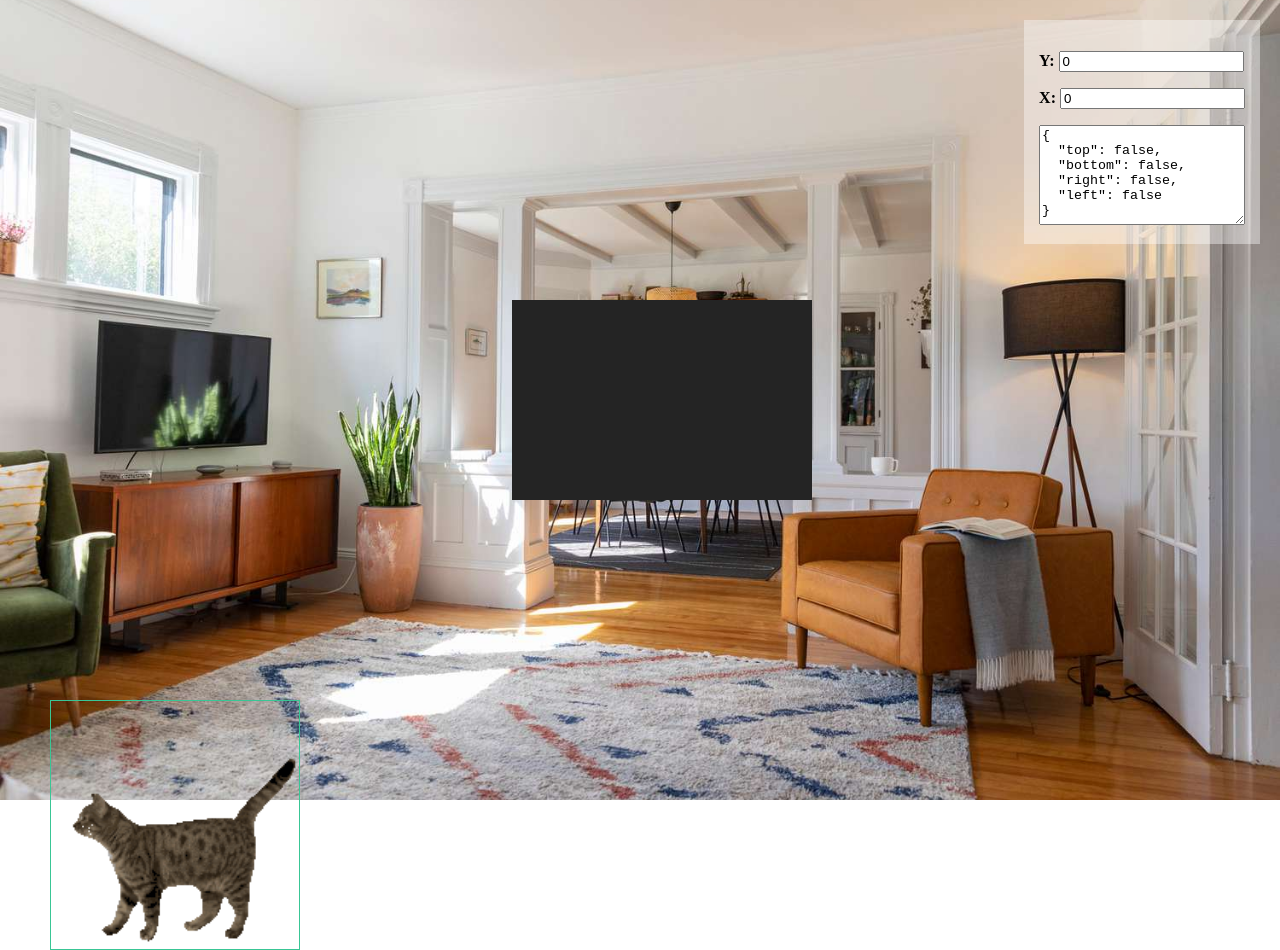
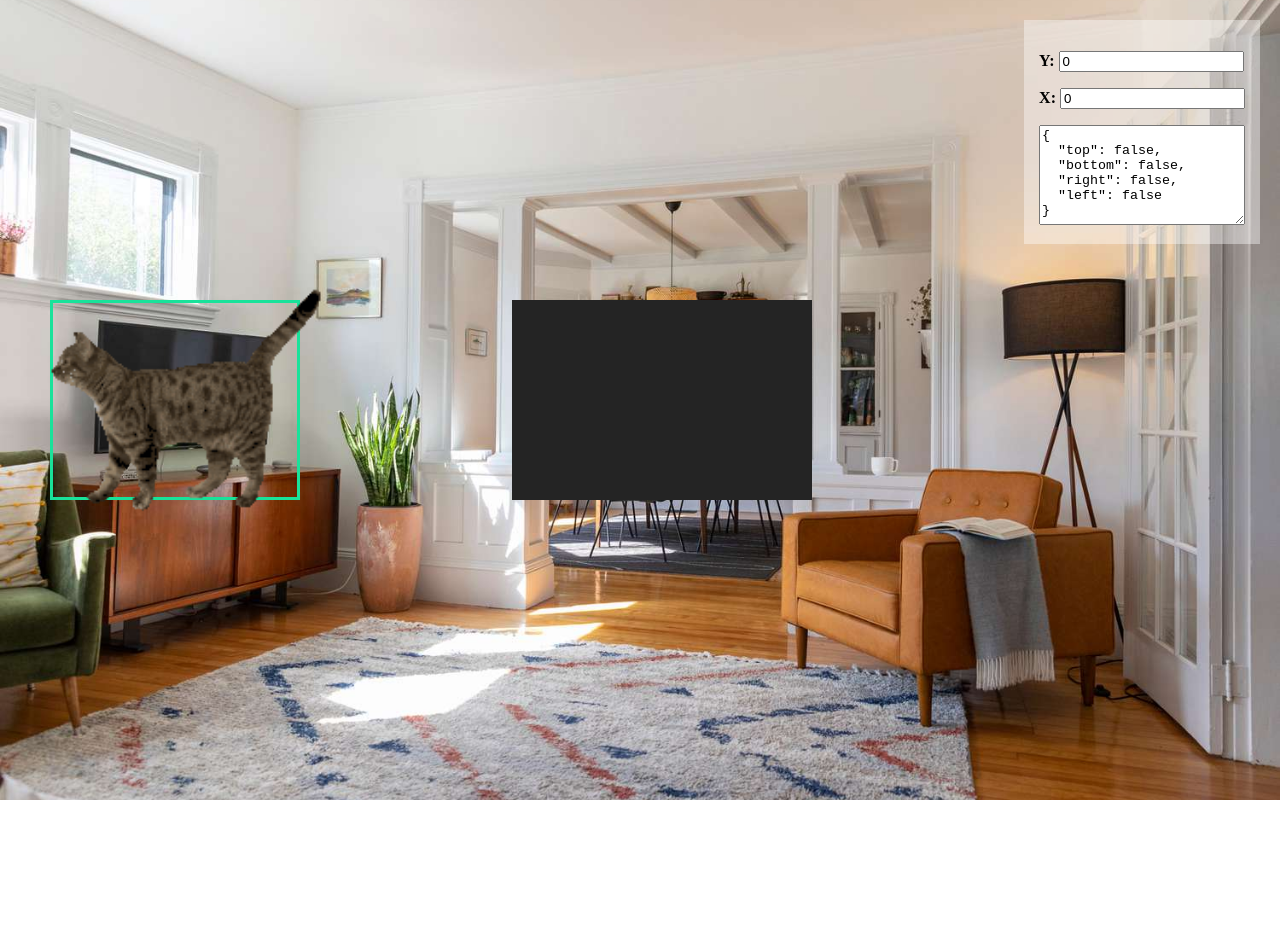
Before and after one commit to zeddmaster/web-game-test, a plain HTML site: page index.html in a window 1280 px wide. After the commit the page ends 800 px from the top, so only its background shows below. Drawn offline with Linux system fonts and the light colour scheme.

Commit message:
Character sizes

```diff
--- a/index.html
+++ b/index.html
@@ -9,8 +9,14 @@
 <body>
 
     <div id="test1">
-        <div class="entity" style="top: 700px; left: 50px;"></div>
-        <div class="ground"></div>
+
+        <aside class="entity" style="top: 300px; left: 50px;">
+            <div class="character"></div>
+        </aside>
+
+        <div class="ground let"></div>
+
+
         <section id="debug">
             <p>
                 <b>Y:</b>
--- a/script.js
+++ b/script.js
@@ -155,7 +155,7 @@ class MovingEntity {
         const scene = document.getElementById('test1')
         const coords = this.#getCurrentPos()
 
-        const elements = [... scene.querySelectorAll('div')]
+        const elements = [... scene.querySelectorAll('.let')]
 
         elements.forEach(el => {
             if(el === this.target)
@@ -167,33 +167,6 @@ class MovingEntity {
                 height: el.offsetHeight,
                 width: el.offsetWidth
             }
-
-            /*const bounds = {
-                bottom: coords.y + this.height >= item.y && coords.y + this.height <= item.y + item.height,
-                top: coords.y <= item.y + item.height && coords.y >= item.y,
-                right: coords.x + this.width >= item.x && coords.x + this.width <= item.x + item.width,
-                left: coords.x <= item.x + item.width && coords.x >= item.x
-            }
-
-            data.bottom = !data.bottom && bounds.bottom && (bounds.left || bounds.right)
-            data.top = !data.top && bounds.top && (bounds.left || bounds.right)
-            data.right = !data.right && bounds.right && (bounds.top || bounds.bottom)
-            data.left = !data.left && bounds.left && (bounds.top || bounds.bottom)*/
-
-            // 1. понять, что таргет в области препятствия
-            // 2. рассчитать, с какой стороны препятствие
-
-            /*const bounds = {
-                bottom: coords.y + this.height >= item.y && coords.y + this.height <= item.y + item.height,
-                top: coords.y <= item.y + item.height && coords.y >= item.y,
-                right: coords.x + this.width >= item.x && coords.x + this.width <= item.x + item.width,
-                left: coords.x <= item.x + item.width && coords.x >= item.x
-            }
-
-            data.bottom = !data.bottom && bounds.bottom && (bounds.left || bounds.right)
-            data.top = !data.top && bounds.top && (bounds.left || bounds.right)
-            data.right = !data.right && bounds.right && (bounds.top || bounds.bottom)
-            data.left = !data.left && bounds.left && (bounds.top || bounds.bottom)*/
 
             const offset = 10;
 
--- a/styles.css
+++ b/styles.css
@@ -46,28 +46,40 @@ body {
 #test1 .entity {
     position: absolute;
 
-    height: 250px;
+    height: 200px;
     width: 250px;
+    border: 3px solid #19e29a;
+}
+
+#test1 .entity .character {
     /*border-radius: 100%;
     background: #39c695;*/
     /*background-image: url('./gifs/walk.gif');*/
+    position: absolute;
+    height: 300px;
+    width: 300px;
+
+    top: calc(50% - 30px);
+    left: 50%;
+
+    transform: translate(-50%, -50%);
+
     background-size: cover;
     background-position: center;
     background-repeat: no-repeat;
-    border: 1px solid #39c695;
 }
 
-#test1 .entity[data-idle=true] {
+#test1 .entity[data-idle=true]  .character{
     background-image: url('./gifs/idle.png');
 }
-#test1 .entity[data-idle=false] {
+#test1 .entity[data-idle=false] .character {
     background-image: url('./gifs/walk.gif');
 }
-#test1 .entity[data-state=left] {
+#test1 .entity[data-state=left] .character {
 
 }
-#test1 .entity[data-state=right] {
-    transform: rotateY(180deg);
+#test1 .entity[data-state=right] .character {
+    transform: translate(-50%, -50%) rotateY(180deg);
 }
 
 #test1 .ground {
```
